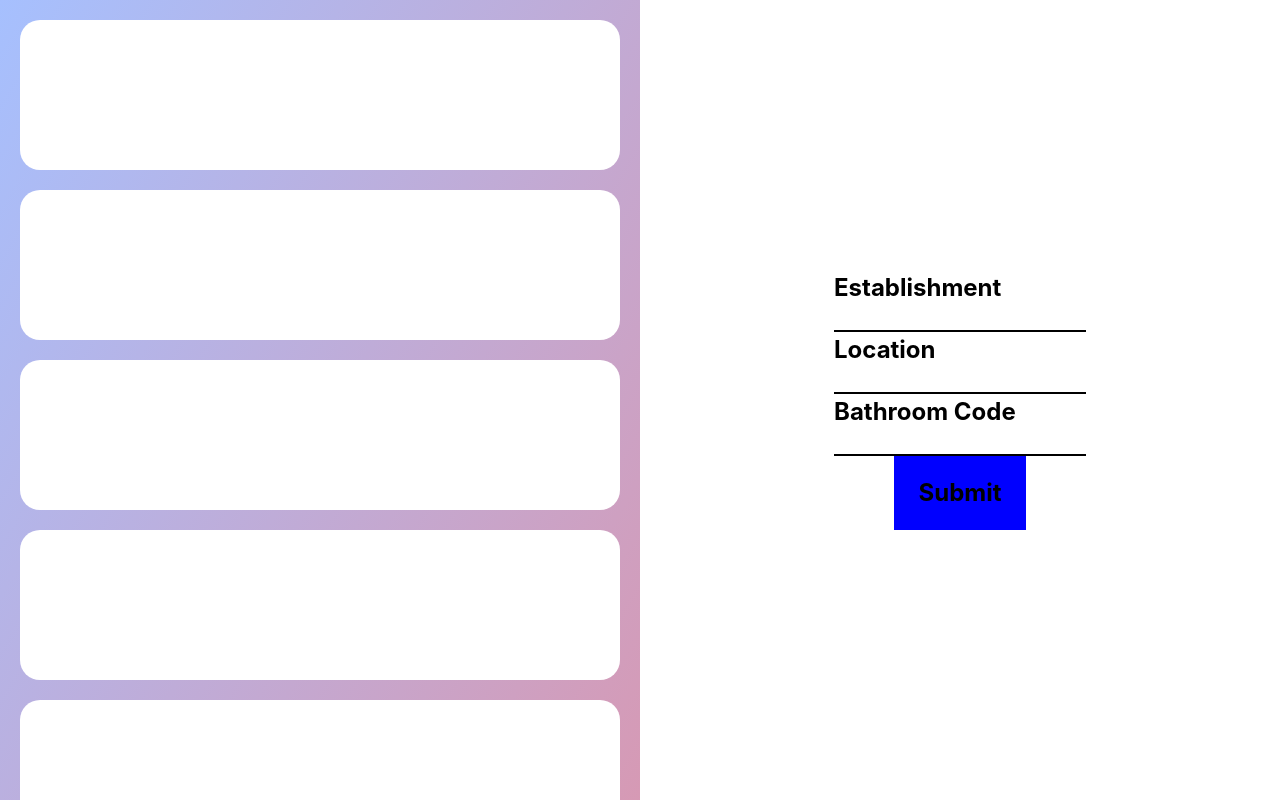
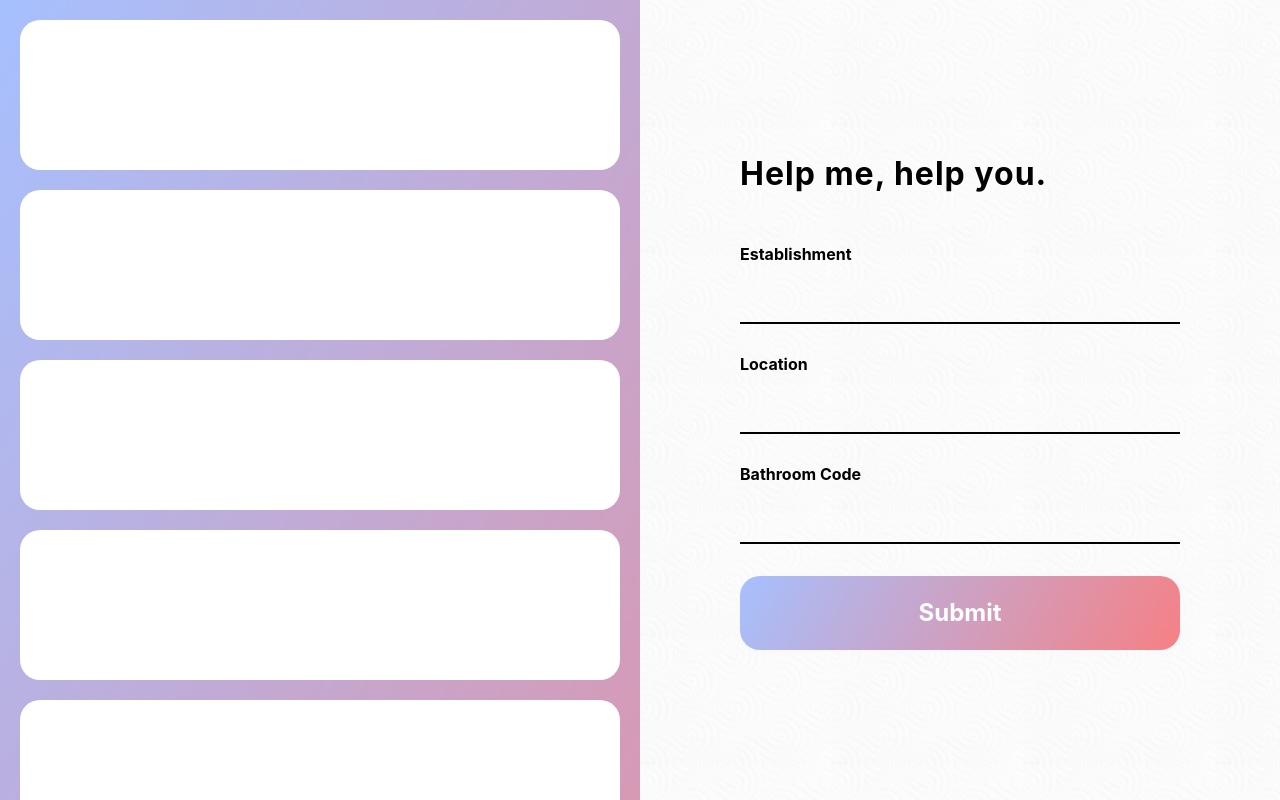
Before and after one commit to gonzalespaulb/crud-practice, a React (Create React App) app in the folder client/: page / in a window 1280 px wide. Shown: the top 800 px of the page. Built offline with nearby package versions, Linux system fonts and the light colour scheme.

Commit message:
texture added

```diff
--- a/client/src/App.css
+++ b/client/src/App.css
@@ -72,3 +72,9 @@ select {
     scroll-behavior: auto !important;
   }
 }
+
+/* Remove focus on input boxes */
+
+textarea:focus, input:focus{
+  outline: none;
+}
--- a/client/src/Main/Inputs/Inputs.js
+++ b/client/src/Main/Inputs/Inputs.js
@@ -8,32 +8,46 @@ import {
   BottomUnderline,
   SubmitBtn,
   SubmitText,
+  Blurb,
+  BlurbContainer,
+  SubmitContainer,
+  SubmitBlur,
+  ContainerOverlay
 } from "./styles";
 
 const Inputs = () => {
   return (
     <MainContainer>
+        <ContainerOverlay/>
+      <BlurbContainer>
+        <Blurb>Help me, help you.</Blurb>
+      </BlurbContainer>
+
       <InputContainer>
         <InputLabel>Establishment</InputLabel>
-        <EstablishmentInput/>
-        <BottomUnderline/>
+        <EstablishmentInput />
+        <BottomUnderline />
       </InputContainer>
 
       <InputContainer>
         <InputLabel>Location</InputLabel>
-        <LocationInput/>
-        <BottomUnderline/>
+        <LocationInput />
+        <BottomUnderline />
       </InputContainer>
 
       <InputContainer>
         <InputLabel>Bathroom Code</InputLabel>
-        <CodeInput/>
-        <BottomUnderline/>
+        <CodeInput />
+        <BottomUnderline />
       </InputContainer>
+
+    <SubmitContainer>
 
       <SubmitBtn>
         <SubmitText>Submit</SubmitText>
       </SubmitBtn>
+      <SubmitBlur/>
+    </SubmitContainer>
     </MainContainer>
   );
 };
--- a/client/src/Main/Inputs/styles.js
+++ b/client/src/Main/Inputs/styles.js
@@ -1,7 +1,9 @@
 import styled from "styled-components";
+import tp from "./assets/tptexture.jpeg";
 
 export const MainContainer = styled.div`
   background: #fff;
+  background-size: 30%;
   height: 100vh;
   position: sticky;
   top: 0;
@@ -9,30 +11,61 @@ export const MainContainer = styled.div`
   flex-direction: column;
   justify-content: center;
   align-items: center;
+  background-image: url(${tp});
+  padding: 100px;
+`;
+
+export const ContainerOverlay = styled.div`
+  background: #fff;
+  height: 100%;
+  width: 100%;
+  opacity: 0.9;
+  position: absolute;
+  top: 0;
+  left: 0;
+`;
+
+export const BlurbContainer = styled.div`
+  width: 100%;
+  margin-bottom: 48px;
+  z-index: 10;
+`;
+
+export const Blurb = styled.h1`
+  font-size: 32px;
+  line-height: 48px;
+  letter-spacing: 1px;
 `;
 
 export const InputContainer = styled.div`
   position: relative;
+  margin-bottom: 32px;
+  width: 100%;
 `;
 
 export const InputLabel = styled.h2`
-    font-size: 24px;
+  font-size: 16px;
+  line-height: 16px;
+  margin-bottom: 24px;
 `;
 
 const InputStyling = styled.input`
   border: none;
+  width: 100%;
+  font-size: 24px;
+  background-color: transparent;
+  border: none;
 `;
 
-export const EstablishmentInput = styled(InputStyling)`
+export const EstablishmentInput = styled(InputStyling)``;
 
-`;
+export const LocationInput = styled(InputStyling)``;
 
-export const LocationInput = styled(InputStyling)`
+export const CodeInput = styled(InputStyling)``;
 
-`;
-
-export const CodeInput = styled(InputStyling)`
-
+export const SubmitContainer = styled.div`
+  width: 100%;
+  position: relative;
 `;
 
 export const SubmitBtn = styled.div`
@@ -42,11 +75,28 @@ export const SubmitBtn = styled.div`
   background: blue;
   padding: 25px;
   cursor: pointer;
+  border-radius: 20px;
+  width: 100%;
+  background-image: linear-gradient(120deg, #a6c0fe 0%, #f68084 100%);
+`;
+
+export const SubmitBlur = styled.div`
+  position: absolute;
+  bottom: 0;
+  left: 0;
+  height: 100%;
+  width: 100%;
+  background-image: linear-gradient(120deg, #a6c0fe 0%, #f68084 100%);
+  z-index: -1;
+  border-radius: 20px;
+  opacity: 0.8;
+  filter: blur(5px);
 `;
 
 export const SubmitText = styled.h3`
   font-size: 24px;
   line-height: 24px;
+  color: #ffffff;
 `;
 
 export const BottomUnderline = styled.div`
--- a/client/src/Main/Outputs/Card.js
+++ b/client/src/Main/Outputs/Card.js
@@ -2,7 +2,6 @@ import { CardContainer } from "./styles"
 
 const Card = () => {
     return <CardContainer>
-
     </CardContainer>
 }
 
--- a/client/src/Main/Outputs/styles.js
+++ b/client/src/Main/Outputs/styles.js
@@ -6,10 +6,11 @@ export const MainContainer = styled.div`
   display: grid;
   grid-row-gap: 20px;
   grid-auto-rows: 150px;
+
 `;
 
 export const CardContainer = styled.div`
-    background: #fff;
   border-radius: 20px;
-
+  background-size: 30%;
+  background: #ffffff;
 `;
```
Also changed, not shown: client/src/Main/Inputs/assets/tptexture.jpeg (added), 1 other file (tests, documents, lock files or other folders). Lines whose indentation alone changed are shown as unchanged.
